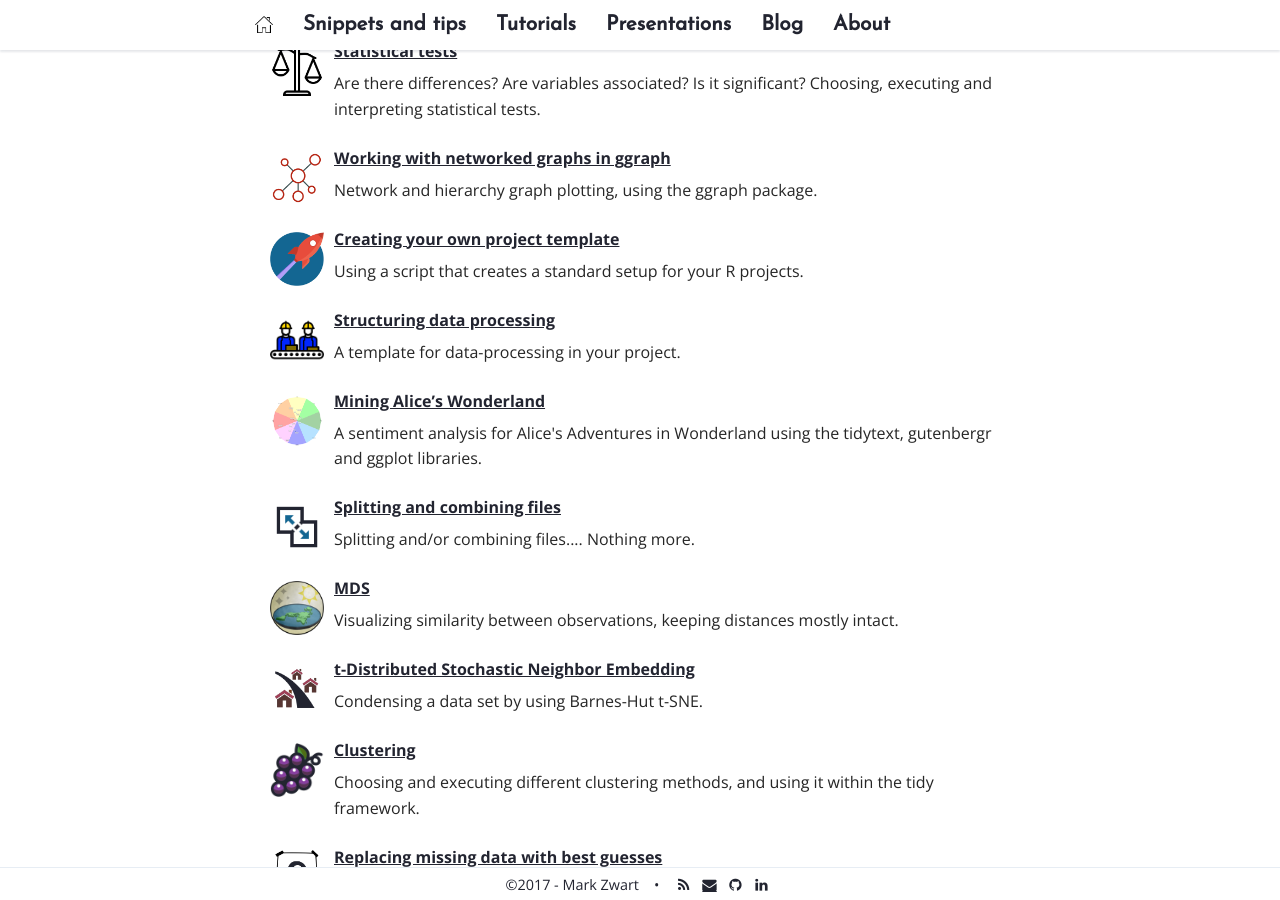
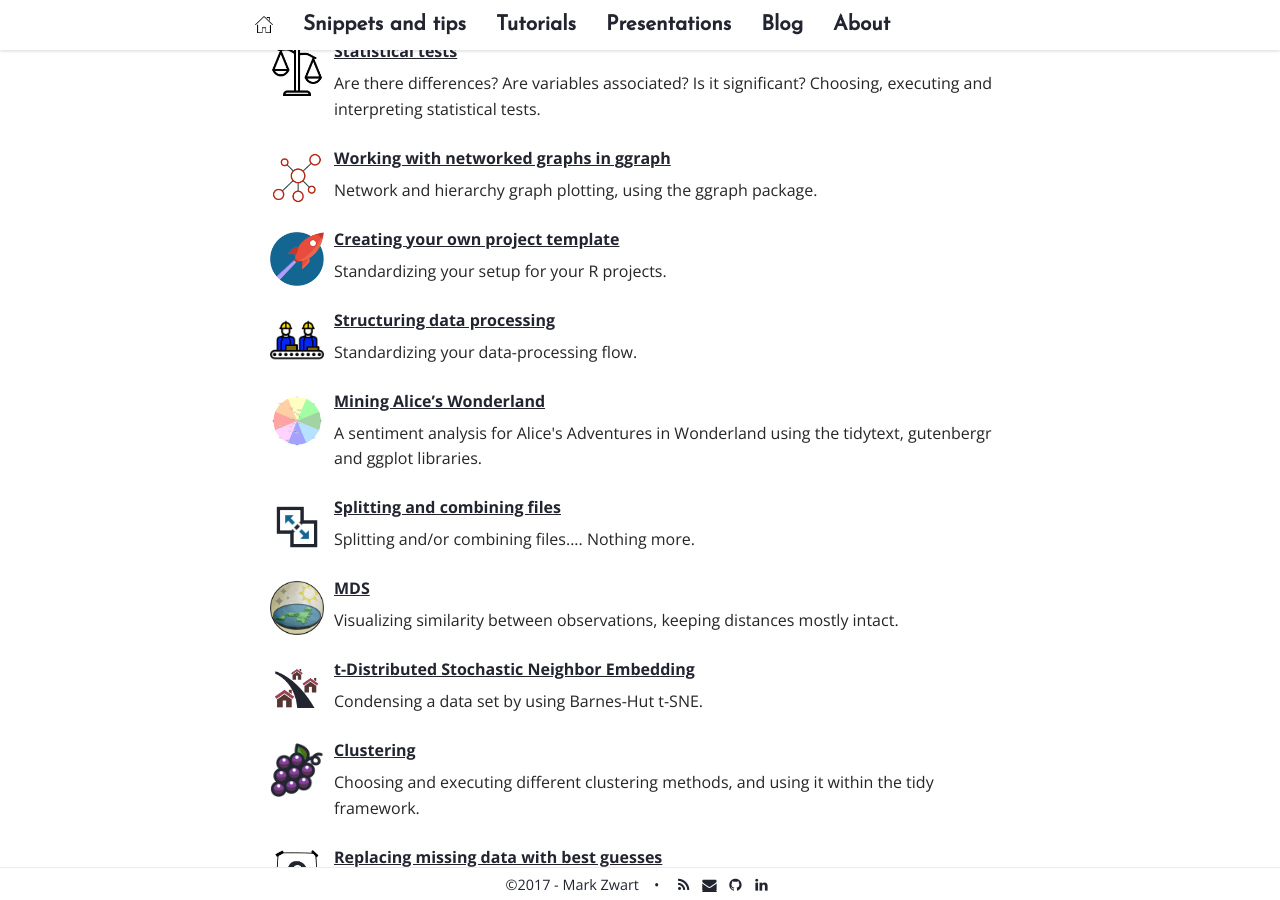
Before and after one commit to mark-me/mark-me.github.io, a Jekyll site: the page built from _pages/02-tutorials.md, in a window 1280 px wide and 900 px high, scrolled down 557 px. Built offline with Jekyll 4.4.1, drawn with Linux system fonts in a browser that asks for light colours; nearby versions of some CDN libraries; comment, search, counter and statistics services are not loaded.

Commit message:
Update tutorial-index.yml

```diff
--- a/_data/tutorial-index.yml
+++ b/_data/tutorial-index.yml
@@ -26,12 +26,12 @@
 - title: Creating your own project template
   url: /project-template/
   image: /_pages/tutorials/project-template.png
-  description: Using a script that creates a standard setup for your R projects.
+  description: Standardizing your setup for your R projects.
 
 - title: Structuring data processing
   url: /structuring-data-processing/
   image: /_pages/tutorials/structuring-data-processing/structuring-data-processing.png
-  description: A template for data-processing in your project.
+  description: Standardizing your data-processing flow.
 
 - title: Mining Alice’s Wonderland
   url: /mining-alices-wonderland/
```
